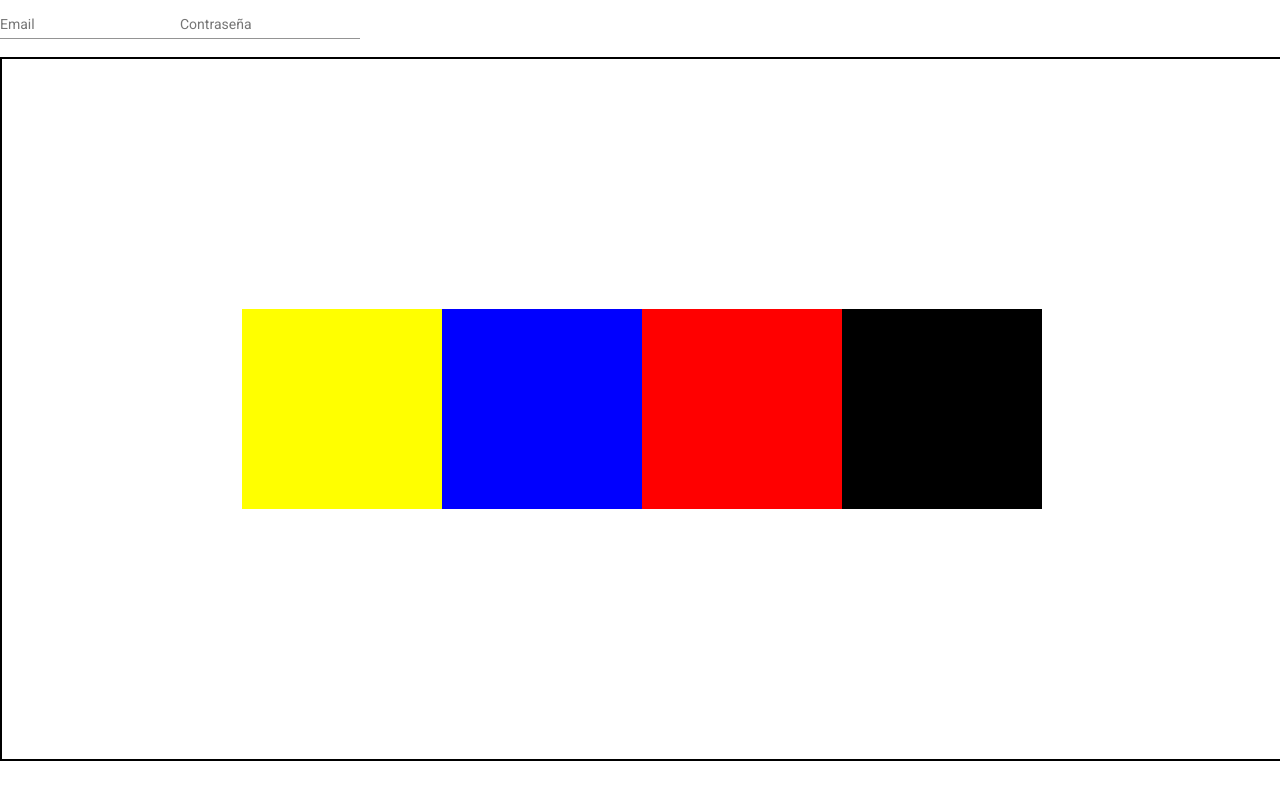
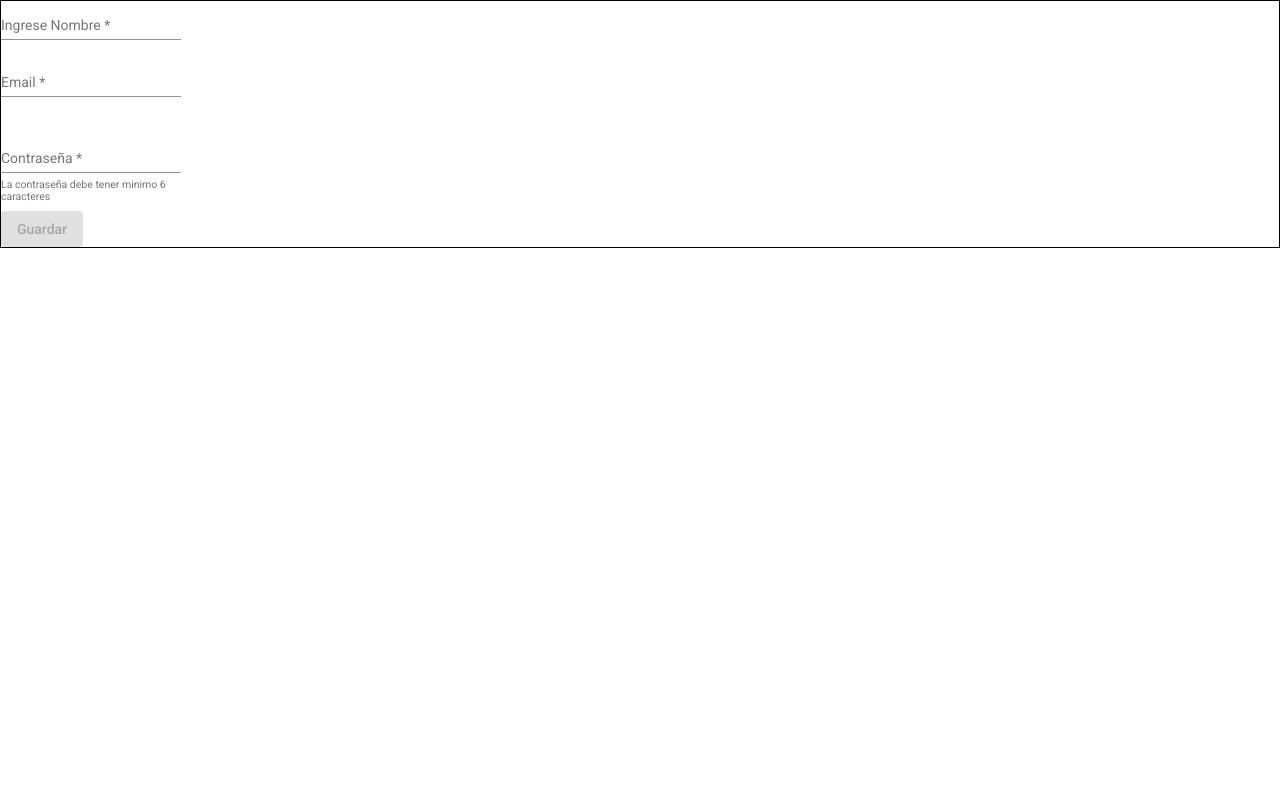
Before and after one commit to JacoboZabala/AngularProyects, an Angular app: page /registrar in a window 1280 px wide. Built offline with nearby package versions, Linux system fonts and the light colour scheme.

Commit message:
ProyectFinish

```diff
--- a/package.json
+++ b/package.json
@@ -12,7 +12,6 @@
   "private": true,
   "dependencies": {
     "@angular/animations": "^14.3.0",
-    "@angular/cdk": "^13.0.0",
     "@angular/cli": "^14.2.11",
     "@angular/common": "^14.3.0",
     "@angular/compiler": "^14.3.0",
@@ -22,6 +21,7 @@
     "@angular/platform-browser": "^14.3.0",
     "@angular/platform-browser-dynamic": "^14.3.0",
     "@angular/router": "^14.3.0",
+    "flexboxgrid": "^6.3.1",
     "rxjs": "~6.6.0",
     "tslib": "^2.0.0",
     "zone.js": "~0.11.4"
--- a/src/app/app.module.ts
+++ b/src/app/app.module.ts
@@ -1,6 +1,5 @@
 import { NgModule } from '@angular/core';
 import { BrowserModule } from '@angular/platform-browser';
-
 import { AppRoutingModule } from './app-routing.module';
 import { AppComponent } from './app.component';
 import { usuarioComponent } from './usuario.component';
--- a/src/app/seguridad/registrar/registrar.component.css
+++ b/src/app/seguridad/registrar/registrar.component.css
@@ -1,30 +1,5 @@
-#contenedor{
+.flex-container{
+  border: 1px solid black;
   display: flex;
-  width: 100%;
-  height: 700px;
-  border: 2px solid black;
   flex-direction: row;
-  justify-content: center;
-  align-items: center;
 }
-
-.elemento{
-  width: 200px;
-  height: 200px;
-}
-
-#elemento1{
-  background-color: yellow;
-}
-
-#elemento2{
-  background-color: blue;
-}
-
-#elemento3{
-  background-color: red;
-}
-
-#elemento4{
-  background-color: black;
-}
--- a/src/app/seguridad/registrar/registrar.component.html
+++ b/src/app/seguridad/registrar/registrar.component.html
@@ -1,19 +1,27 @@
-<section>
-  <form>
-    <mat-form-field>
-      <mat-label>Email</mat-label>
-      <input type="email" matInput placeholder="example@mail.com">
-    </mat-form-field>
-    <mat-form-field>
-      <mat-label>Contraseña</mat-label>
-      <input type="password" matInput placeholder="Digite su contraseña">
-    </mat-form-field>
+<section class="flex-container">
+  <form #f="ngForm" (ngSubmit)="registrarUsuario(f)">
+    <div>
+      <mat-form-field>
+        <mat-label>Ingrese Nombre</mat-label>
+        <input type="text" ngModel name="nombre" required placeholder="Ingrese nombre" matInput>
+        <mat-error>Ingrese Nombre</mat-error>
+      </mat-form-field>
+    </div>
+    <div class="caja">
+      <mat-form-field>
+        <mat-label>Email</mat-label>
+        <input type="email" matInput placeholder="example@mail.com" ngModel name="email" email required #emailInput="ngModel">
+        <mat-error *ngIf="emailInput.hasError('required')">El espacio no puede estar en blanco</mat-error>
+        <mat-error *ngIf="!emailInput.hasError('required')">El email es invalido</mat-error>
+      </mat-form-field>
+    </div> <br>
+    <div class="caja">
+      <mat-form-field hintLabel="La contraseña debe tener minimo 6 caracteres">
+        <mat-label>Contraseña</mat-label>
+        <input type="password" matInput placeholder="Digite su contraseña" ngModel name="password" required minlength="7">
+        <mat-error>Debe tener minimo 6 caracteres</mat-error>
+      </mat-form-field>
+    </div> <br>
+    <button type="submit" mat-raised-button color="primary" [disabled]="f.invalid">Guardar</button>
   </form>
 </section>
-
-<section id="contenedor">
-  <div id="elemento1" class="elemento"></div>
-  <div id="elemento2" class="elemento"></div>
-  <div id="elemento3" class="elemento"></div>
-  <div id="elemento4" class="elemento"></div>
-</section>
--- a/src/app/seguridad/registrar/registrar.component.ts
+++ b/src/app/seguridad/registrar/registrar.component.ts
@@ -1,4 +1,5 @@
 import { Component, OnInit } from '@angular/core';
+import { NgForm } from '@angular/forms';
 
 @Component({
   selector: 'app-registrar',
@@ -12,4 +13,8 @@ export class RegistrarComponent implements OnInit {
   ngOnInit(): void {
   }
 
+  registrarUsuario(form: NgForm){
+    console.log(form);
+  }
+
 }
```
Also changed, not shown: 1 other file (tests, documents, lock files or other folders).
